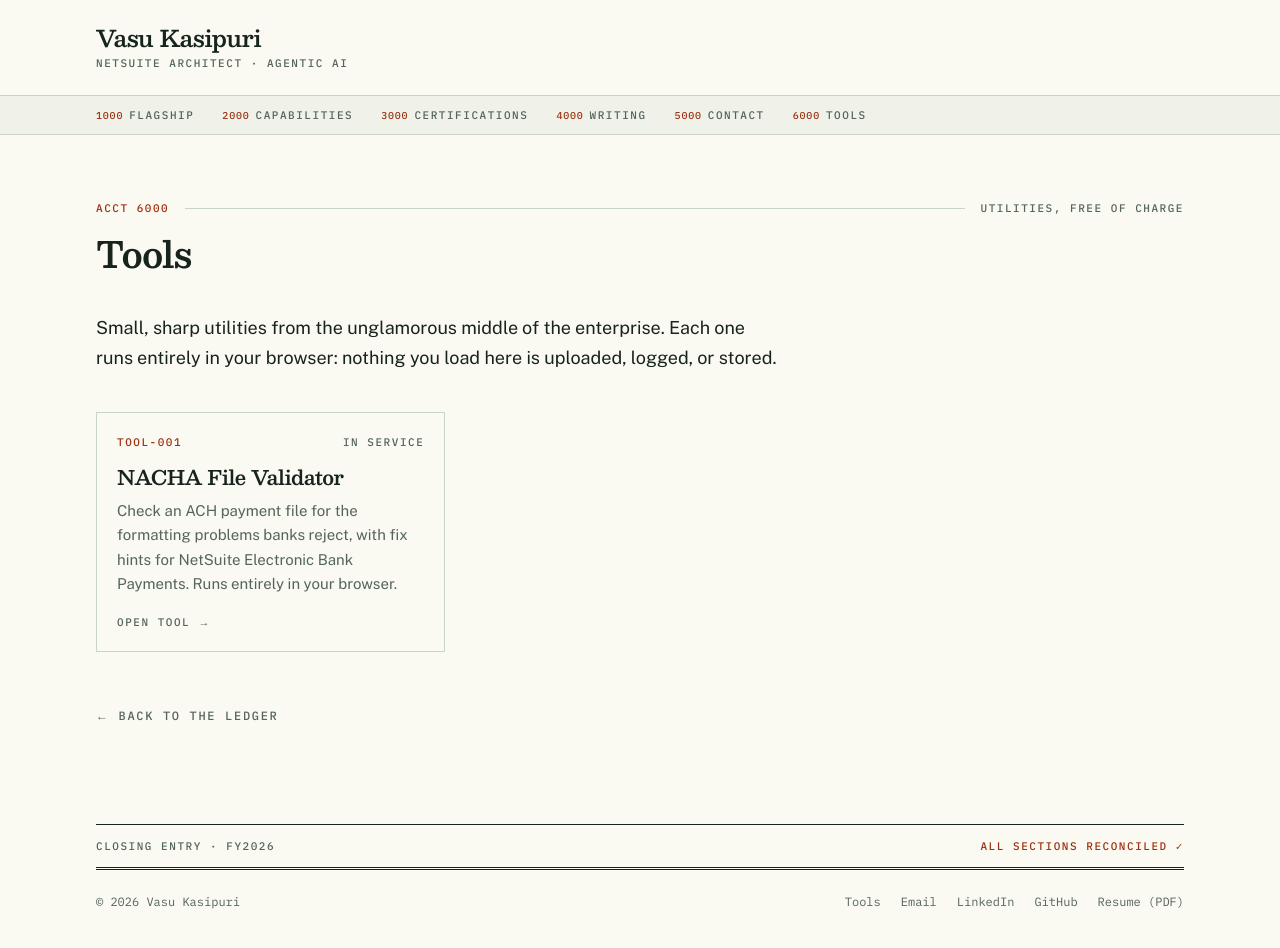
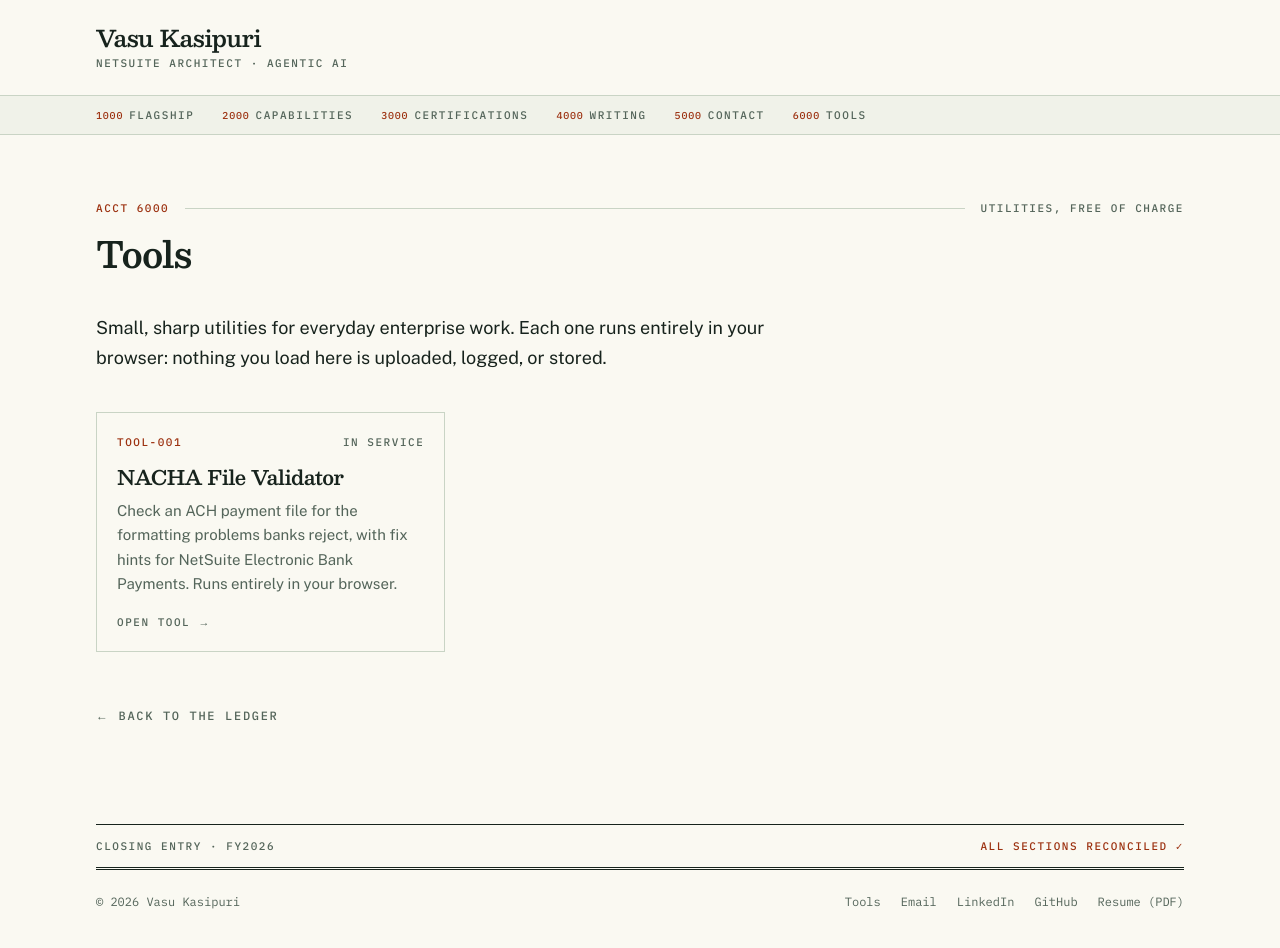
Before and after one commit to vasuwebdeveloper/personal-portfolio, a Next.js app: page /tools in a window 1280 px wide. Shown: the top 948 px of the page. Built offline with nearby package versions, Linux system fonts and the light colour scheme; no server answers.

Commit message:
fix: simplify Tools index intro wording
"from the unglamorous middle of the enterprise" becomes "for everyday
enterprise work".

Co-Authored-By: Claude Fable 5 <noreply@anthropic.com>
Claude-Session: https://claude.ai/code/session_01QgQ2YmEfJN4VyRzeFvKx6m

```diff
--- a/app/tools/page.tsx
+++ b/app/tools/page.tsx
@@ -42,9 +42,9 @@ export default async function ToolsIndexPage() {
       />
 
       <p className="max-w-[62ch] text-lg leading-relaxed">
-        Small, sharp utilities from the unglamorous middle of the
-        enterprise. Each one runs entirely in your browser: nothing you
-        load here is uploaded, logged, or stored.
+        Small, sharp utilities for everyday enterprise work. Each one runs
+        entirely in your browser: nothing you load here is uploaded,
+        logged, or stored.
       </p>
 
       {/* Card grid; scales to a dozen tools before it needs rethinking. */}
```
